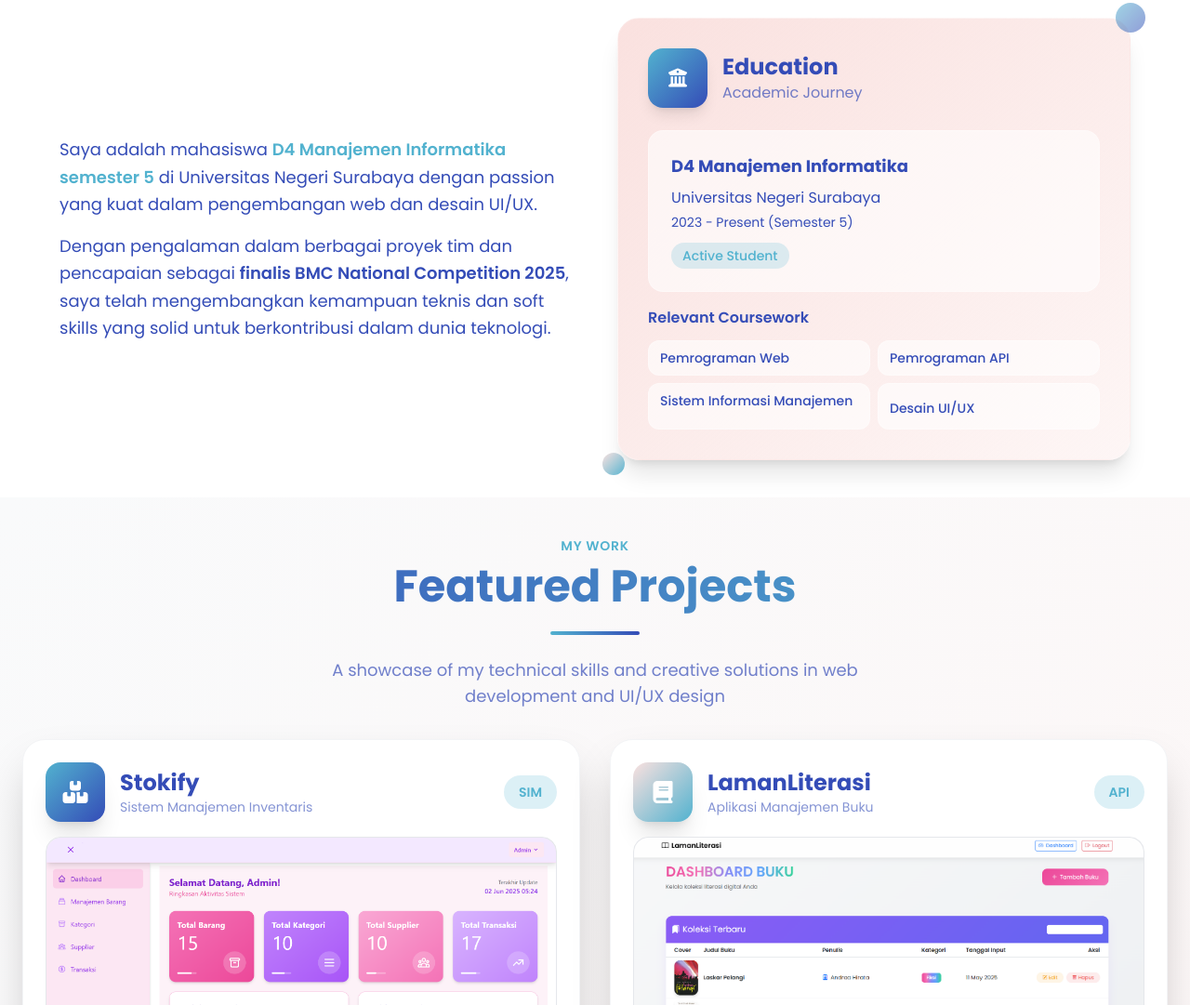
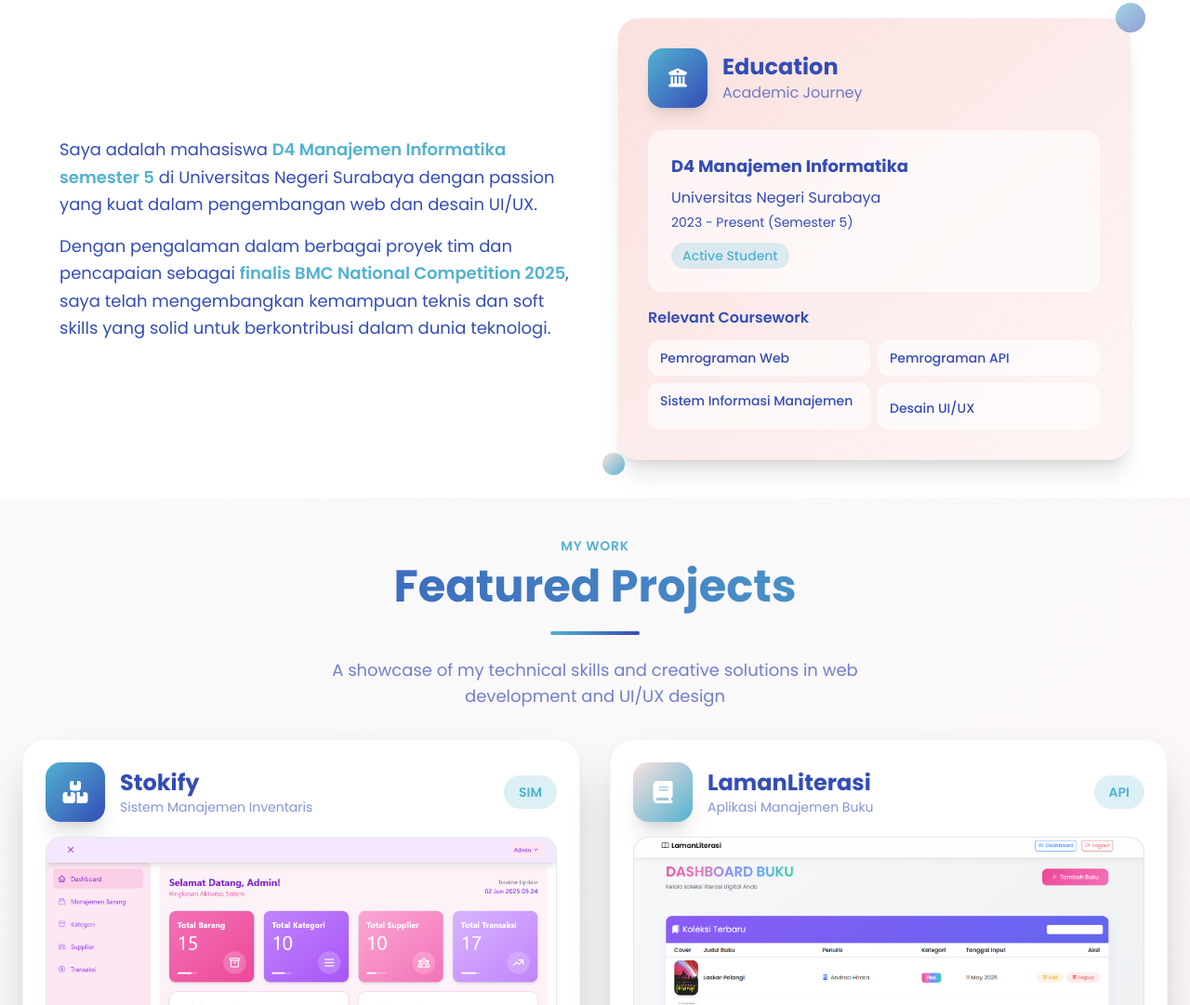
Before and after one commit to donatri-008/portfolio-dona, a plain HTML site: page index.html in a window 1280 px wide. Shown: the part 972-2053 px from the top of the page at 93% size. Drawn offline with nearby package versions, Linux system fonts and the light colour scheme; some packages are replaced by stand-ins of ours; a script that the page names is missing.

Commit message:
Update index.html

```diff
--- a/index.html
+++ b/index.html
@@ -177,7 +177,7 @@
                                 Saya adalah mahasiswa <span class="font-semibold text-primary">D4 Manajemen Informatika semester 5</span> di Universitas Negeri Surabaya dengan passion yang kuat dalam pengembangan web dan desain UI/UX.
                             </p>
                             <p class="text-lg text-dark-purple/80 leading-relaxed">
-                                Dengan pengalaman dalam berbagai proyek tim dan pencapaian sebagai <span class="font-semibold text-secondary">finalis BMC National Competition 2025</span>, saya telah mengembangkan kemampuan teknis dan soft skills yang solid untuk berkontribusi dalam dunia teknologi.
+                                Dengan pengalaman dalam berbagai proyek tim dan pencapaian sebagai <span class="font-semibold text-primary">finalis BMC National Competition 2025</span>, saya telah mengembangkan kemampuan teknis dan soft skills yang solid untuk berkontribusi dalam dunia teknologi.
                             </p>
                         </div>
                     </div>
```
